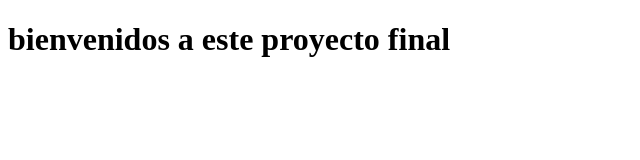
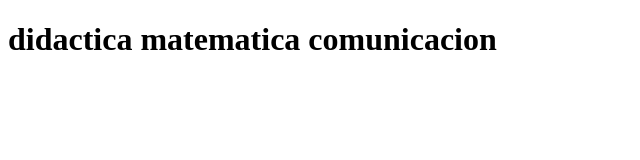
Before and after one commit to Anthonyip156/-anthony-ipanaque, a plain HTML site: page index.html in a window 1280 px wide. Shown: the whole page, without its empty margins (0-640 px from the left). Drawn offline with Linux system fonts and the light colour scheme.

Commit message:
modificamos el index.html

```diff
--- a/index.html
+++ b/index.html
@@ -6,6 +6,8 @@
     <title>Document</title>
 </head>
 <body>
-    <h1> bienvenidos a este proyecto final </h1>
+    <h1> didactica
+        matematica
+    comunicacion  </h1>
 </body>
 </html>
```
